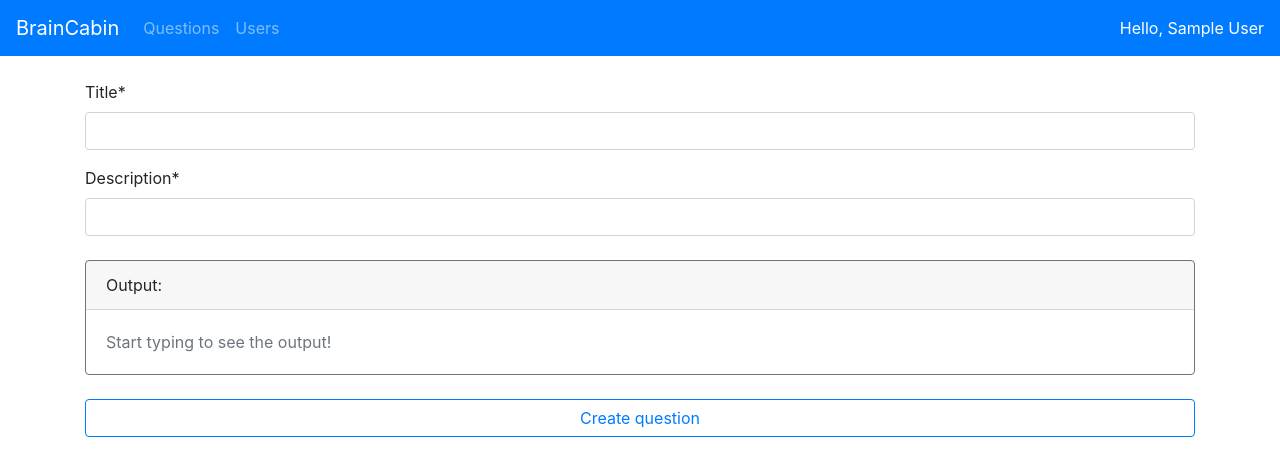
After one commit to FalseDev/braincabin-dj, a Django app: page /forum/question/add/ in a window 1280 px wide. The commit adds this page. Shown: the top 476 px of the page. Run offline with Django 3.2, Linux system fonts and the light colour scheme; the visitor is signed in with stand-in values (Sample User, id 1); some libraries are stand-ins or nearby versions.

Commit message:
Markdown support

```diff
--- a/braincabin/settings.py
+++ b/braincabin/settings.py
@@ -91,7 +91,7 @@ WSGI_APPLICATION = 'braincabin.wsgi.application'
 DATABASES = {
     'default': {
         'ENGINE': f'django.db.backends.{env("DB_TYPE")}',
-        'NAME': env("DATABASE_NAME",default= BASE_DIR / 'db.sqlite3'),
+        'NAME': env("DATABASE_NAME",default= os.path.join(BASE_DIR, 'db.sqlite3')),
         'USER': env("DATABASE_USER",default=''),
         'PASSWORD': env("DATABASE_PASSWORD",default=''),
         'HOST': env("DATABASE_HOST",default=''),
--- a/forum/models.py
+++ b/forum/models.py
@@ -1,5 +1,6 @@
 from django.db import models
 from users.models import User
+from django.urls import reverse
 
 
 class Question(models.Model):
@@ -15,6 +16,10 @@ class Question(models.Model):
 
     def __str__(self):
         return self.title
+
+    def get_absolute_url(self):
+        return reverse("question-detail", kwargs={"pk": self.pk})
+
 
 
 class Answer(models.Model):
--- /dev/null
+++ b/forum/templates/forum/question_form.html
@@ -0,0 +1,47 @@
+{% extends 'base.html' %}
+{% load crispy_forms_filters %}
+    {% block content %}
+        <div class="container mt-4">
+            <form method="post">
+                {% csrf_token %}
+                <div class="form-group">
+                    {{form|crispy}}
+                </div>
+
+                <div class="card mt-4 mb-4 border-secondary">
+                    <div class="card-header">Output: </div>
+                    <div id="target" class="card-body"></div>
+                </div>
+
+                <div class="form-group">
+                    <button class="btn btn-block btn-outline-primary" type="submit">
+                        Create question
+                    </button>
+                </div>
+            </form>
+        </div>
+
+
+        <!-- Showdown JS Config -->
+        <script src="https://unpkg.com/showdown/dist/showdown.min.js"></script>
+        <script defer>
+            const converter = new showdown.Converter()
+            const description_box = document.getElementById('id_description')
+            const target = document.getElementById('target')
+            const defaultText = "<span class=\"text-muted\">Start typing to see the output!</span>"
+
+            const updateOutput = () => {
+                const text = description_box.value
+                if(text.trim() === ''){
+                    target.innerHTML = defaultText
+                    return null
+                }
+                html = converter.makeHtml(text)
+                target.innerHTML = html
+            }
+
+            description_box.addEventListener('input', updateOutput)
+            updateOutput()
+        </script>
+
+    {% endblock content %}
--- a/forum/urls.py
+++ b/forum/urls.py
@@ -2,5 +2,7 @@ from django.urls import path
 from . import views
 
 urlpatterns = [
-    path('questions/', views.questions, name='forum-questions'),
+    path('questions/', views.QuestionListView.as_view(), name='forum-questions'),
+    path('question/<int:pk>', views.QuestionDetailView.as_view(), name='question-detail'),
+    path('question/add/', views.QuestionCreateView.as_view(), name='question-create'),
 ]
--- a/forum/views.py
+++ b/forum/views.py
@@ -1,5 +1,20 @@
 from django.shortcuts import render
+from django.views.generic import ListView, CreateView, DetailView
+from django.contrib.auth.mixins import LoginRequiredMixin, UserPassesTestMixin
 from .models import Question
-def questions(request):
-    questions = Question.objects.order_by('id')[:5]
-    return render(request, 'forum/questions.html',{'questions':questions})
+
+class QuestionListView(ListView):
+    model = Question
+    template_name = 'forum/questions.html'
+    context_object_name = 'questions'
+
+class QuestionDetailView(DetailView):
+    model = Question
+
+class QuestionCreateView(LoginRequiredMixin, CreateView):
+    model = Question
+    fields = ['title', 'description']
+
+    def form_valid(self,form):
+        form.instance.asked_by = self.request.user
+        return super().form_valid(form)
```
Also changed, not shown: forum/templates/forum/question_detail.html (added, +28 -0 lines), forum/templates/forum/questions.html (+27 -2 lines).
